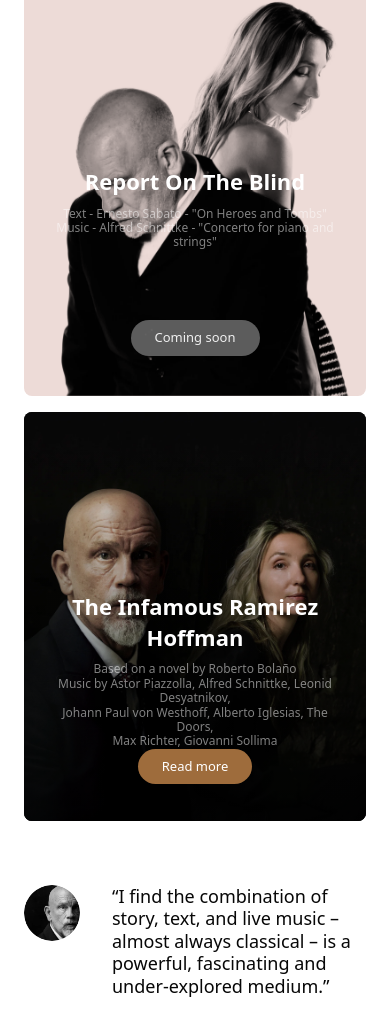
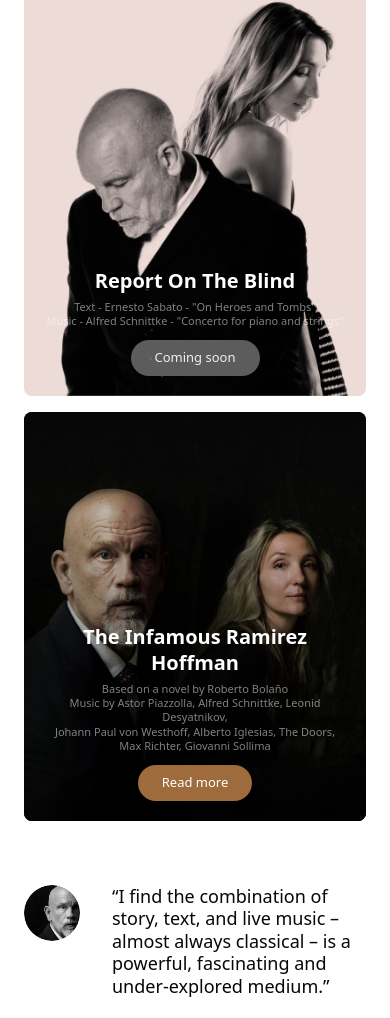
Before and after one commit to intr1x/arterra-projects, a Next.js app: page / in a window 390 px wide. Shown: the part 1689-2707 px from the top of the page. Built offline with nearby package versions, Linux system fonts and the light colour scheme.

Commit message:
Fix mobile project card: reduce text overlap on image
Made-with: Cursor

```diff
--- a/src/components/projects-section.tsx
+++ b/src/components/projects-section.tsx
@@ -54,16 +54,16 @@ function ProjectCard({
         />
       )}
 
-      <div className="absolute bottom-0 left-0 right-0 flex flex-col items-center px-6 lg:px-12 h-[230px] pb-[40px]">
+      <div className="absolute bottom-0 left-0 right-0 flex flex-col items-center px-4 lg:px-12 pb-5 lg:pb-[40px] gap-3 lg:gap-0 lg:h-[230px]">
         <div className="text-center w-full shrink-0">
-          <p className="text-white font-bold text-[22px] lg:text-[32px] leading-[1.4]">
+          <p className="text-white font-bold text-[20px] lg:text-[32px] leading-[1.3]">
             {title}
           </p>
-          <p className="text-white/50 text-[12px] lg:text-[15px] font-medium leading-[1.2] whitespace-pre-line mt-[10px]">
+          <p className="text-white/50 text-[11px] lg:text-[15px] font-medium leading-[1.3] whitespace-pre-line mt-1.5 lg:mt-[10px]">
             {subtitle}
           </p>
         </div>
-        <div className="flex-1 min-h-0" />
+        <div className="hidden lg:block flex-1 min-h-0" />
         {showButton && (
           <span
             role="button"
```
